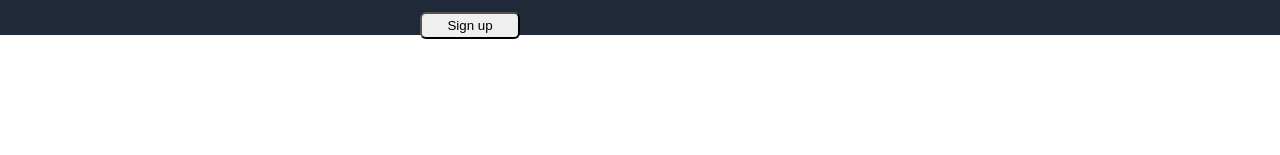
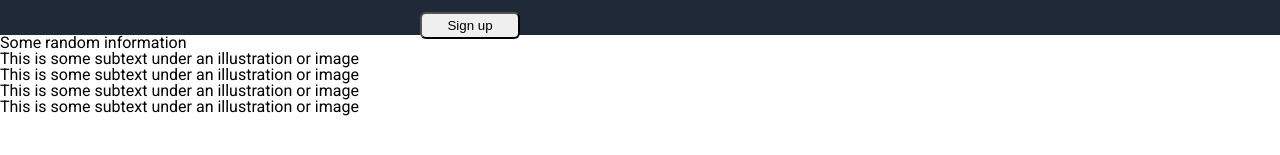
Before and after one commit to reiv-j/landing-page, a plain HTML site: page index.html in a window 1280 px wide. Shown: the part 365-520 px from the top of the page. Drawn offline with Linux system fonts and the light colour scheme.

Commit message:
Add information content in html

```diff
--- a/index.html
+++ b/index.html
@@ -31,5 +31,26 @@
             </div>
         </div>
     </div>
+    <div class="information">
+        <h3>Some random information</h3>
+        <div class="icons">
+            <div class="icon">
+                <div class="img"></div>
+                <p>This is some subtext under an illustration or image</p>
+            </div>
+            <div class="icon">
+                <div class="img"></div>
+                <p>This is some subtext under an illustration or image</p>
+            </div>
+            <div class="icon">
+                <div class="img"></div>
+                <p>This is some subtext under an illustration or image</p>
+            </div>
+            <div class="icon">
+                <div class="img"></div>
+                <p>This is some subtext under an illustration or image</p>
+            </div>
+        </div>
+    </div>
 </body>
 </html>
```
